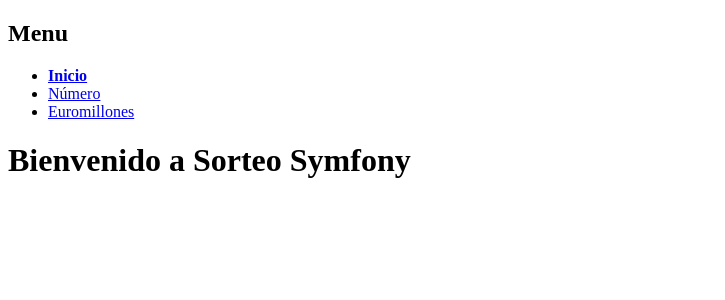
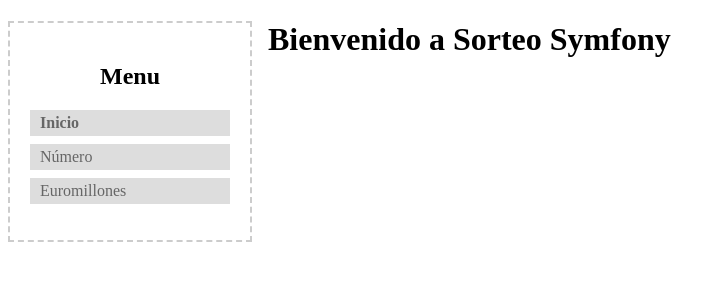
Before and after one commit to sambrista/sorteoSymfony, a Symfony app: template templates/sorteo/index.html.twig in a window 1280 px wide. Shown: the top 300 px of the page, without its empty margins (0-725 px from the left). Run offline with Twig, Linux system fonts and the light colour scheme; the template is opened without the code that fills it, so the values that code supplies are empty; some libraries are stand-ins or nearby versions.

Commit message:
Ejercicio 5.7

```diff
--- /dev/null
+++ b/public/css/main.css
@@ -0,0 +1,40 @@
+.actual {
+    font-weight: bold;
+}
+
+#sidebar {
+    float: left;
+    border: 2px dashed #CCC;
+    padding: 20px;
+    width: 200px;
+}
+
+#sidebar h2 {
+    text-align: center;
+}
+
+#sidebar ul {
+    padding: 0px;
+}
+
+#sidebar ul li {
+    list-style: none;
+    margin: 8px 0px;
+}
+
+#sidebar ul li a {
+    padding: 4px 10px;
+    display: block;
+    background-color: #DDD;
+    color: #666;
+    text-decoration: none;
+}
+
+#sidebar ul li a:hover {
+    background-color: #666;
+    color: #DDD;
+}
+
+#contenido {
+    margin-left: 260px;
+}
--- a/templates/sorteo/estructuraBase.html.twig
+++ b/templates/sorteo/estructuraBase.html.twig
@@ -4,7 +4,9 @@
     <head>
         <meta charset="UTF-8">
         <title>{% block titulo %}Aplicación de prueba{% endblock %}</title>
-        <style> .actual { font-weight: bold; } </style>
+        {% block stylesheets %}
+        <link href="{{ asset('css/main.css') }}" rel="stylesheet" />
+        {% endblock %}
     </head>
     <body>
         <div id="sidebar">
@@ -16,5 +18,8 @@
         <div id="contenido">
             {% block contenido %}{% endblock %}
         </div>
+        {% block javascripts %}
+        <script src="{{ asset('js/main.js') }}"></script>
+        {% endblock %}
     </body>
 </html>
```
Also changed, not shown: public/js/main.js (added).
